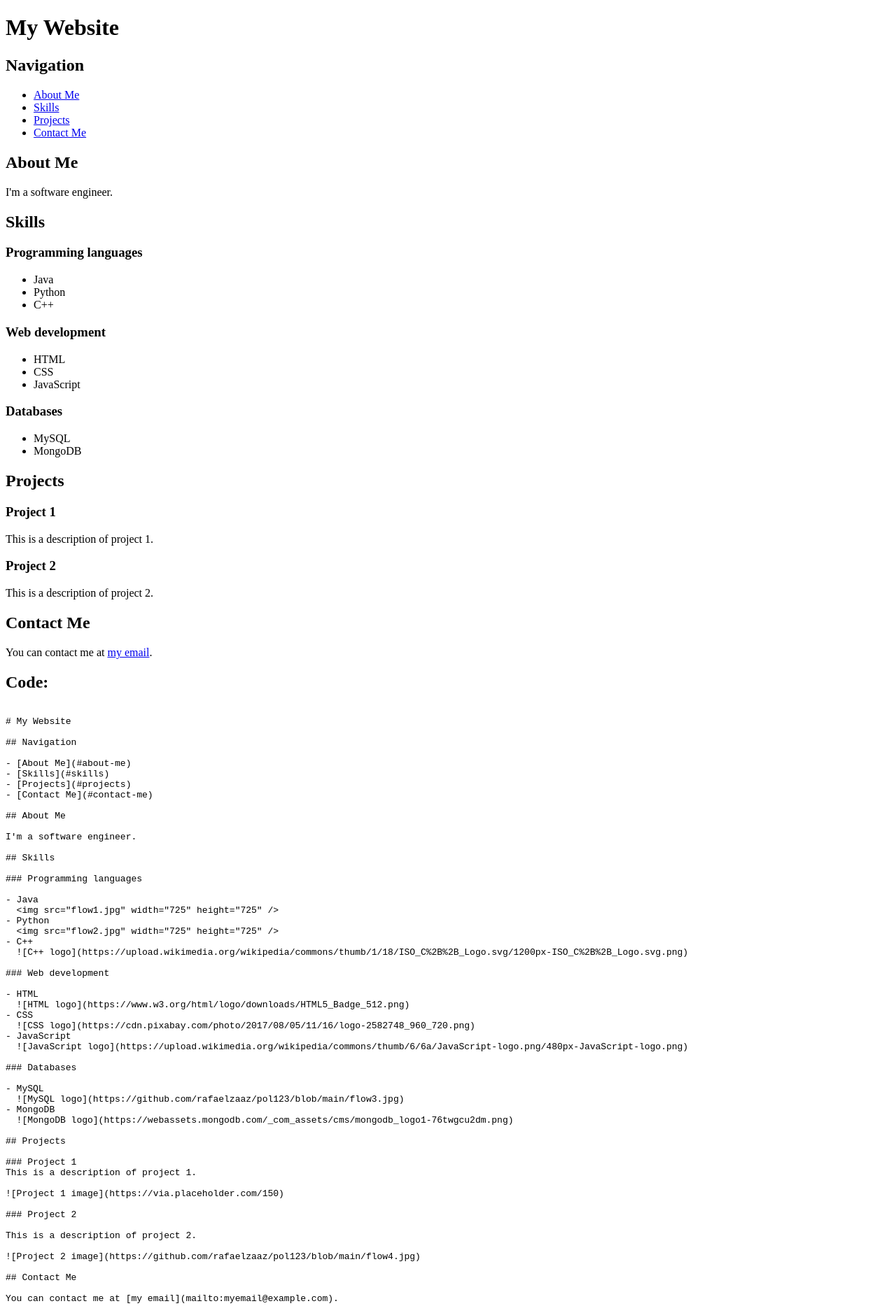
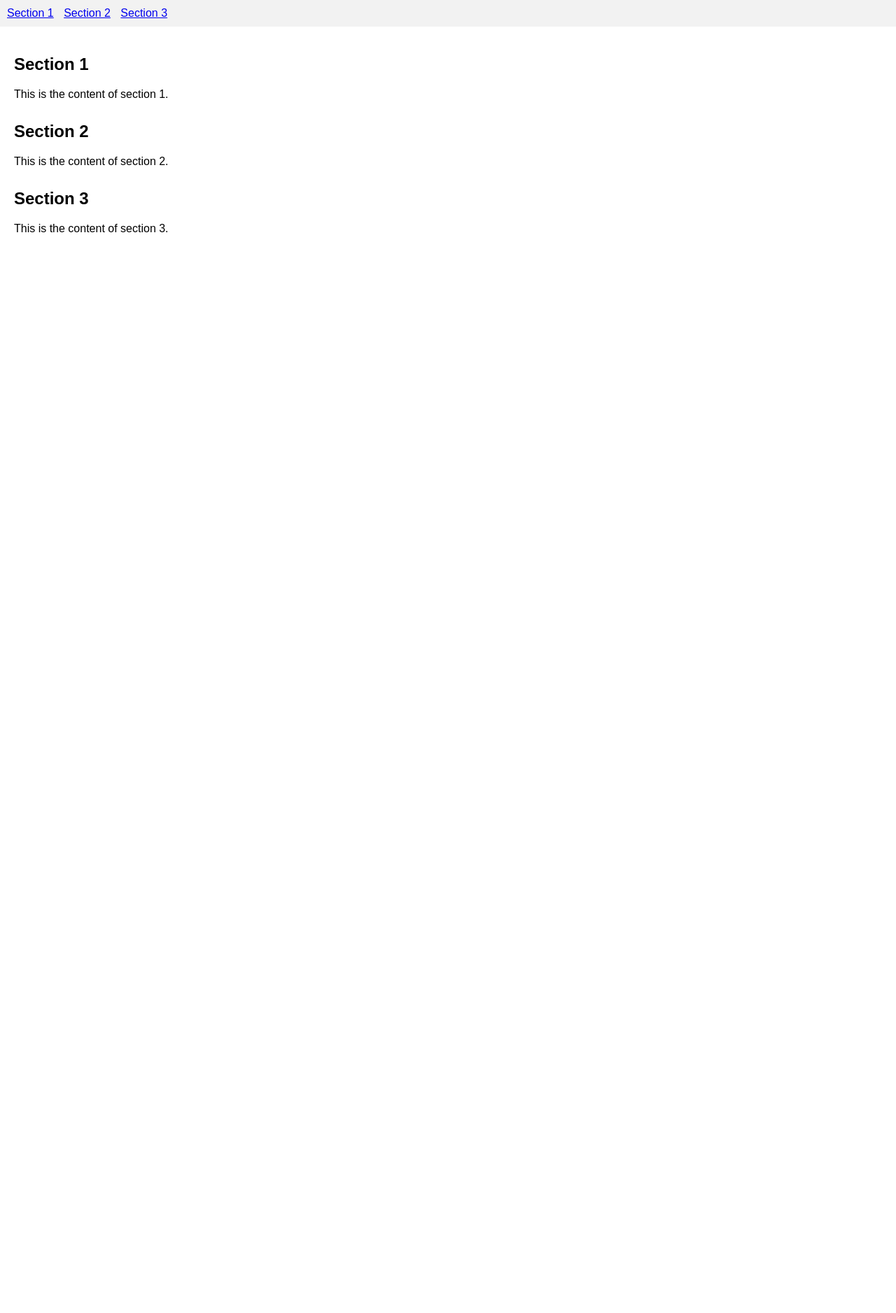
Before and after one commit to rafaelzaaz/pol123, a plain HTML site: page index.html in a window 1280 px wide. Shown: the whole page at 70% size. After the commit the page ends 800 px from the top, so only its background shows below. Drawn offline with Linux system fonts and the light colour scheme.

Commit message:
Update index.html

```diff
--- a/index.html
+++ b/index.html
@@ -1,112 +1,65 @@
 <!DOCTYPE html>
 <html>
 <head>
-  <title>My Webpage</title>
+  <title>Navigation Example</title>
+  <style>
+    body {
+      font-family: Arial, sans-serif;
+      margin: 0;
+      padding: 0;
+    }
+
+    header {
+      background-color: #f2f2f2;
+      padding: 10px;
+    }
+
+    nav ul {
+      list-style-type: none;
+      margin: 0;
+      padding: 0;
+    }
+
+    nav ul li {
+      display: inline;
+      margin-right: 10px;
+    }
+
+    main {
+      padding: 20px;
+    }
+
+    section {
+      margin-bottom: 30px;
+    }
+  </style>
 </head>
 <body>
-  <h1>My Website</h1>
+  <header>
+    <nav>
+      <ul>
+        <li><a href="#section1">Section 1</a></li>
+        <li><a href="#section2">Section 2</a></li>
+        <li><a href="#section3">Section 3</a></li>
+      </ul>
+    </nav>
+  </header>
 
-  <h2>Navigation</h2>
-  <ul>
-    <li><a href="#about-me">About Me</a></li>
-    <li><a href="#skills">Skills</a></li>
-    <li><a href="#projects">Projects</a></li>
-    <li><a href="#contact-me">Contact Me</a></li>
-  </ul>
+  <main>
+    <section id="section1">
+      <h2>Section 1</h2>
+      <p>This is the content of section 1.</p>
+    </section>
 
-  <h2>About Me</h2>
-  <p>I'm a software engineer.</p>
+    <section id="section2">
+      <h2>Section 2</h2>
+      <p>This is the content of section 2.</p>
+    </section>
 
-  <h2>Skills</h2>
-  <h3>Programming languages</h3>
-  <ul>
-    <li>Java</li>
-    <li>Python</li>
-    <li>C++</li>
-  </ul>
-
-  <h3>Web development</h3>
-  <ul>
-    <li>HTML</li>
-    <li>CSS</li>
-    <li>JavaScript</li>
-  </ul>
-
-  <h3>Databases</h3>
-  <ul>
-    <li>MySQL</li>
-    <li>MongoDB</li>
-  </ul>
-
-  <h2>Projects</h2>
-  <h3>Project 1</h3>
-  <p>This is a description of project 1.</p>
-
-  <h3>Project 2</h3>
-  <p>This is a description of project 2.</p>
-
-  <h2>Contact Me</h2>
-  <p>You can contact me at <a href="mailto:myemail@example.com">my email</a>.</p>
-
-  <h2>Code:</h2>
-  <pre><code>
-# My Website
-
-## Navigation
-
-- [About Me](#about-me)
-- [Skills](#skills)
-- [Projects](#projects)
-- [Contact Me](#contact-me)
-
-## About Me
-
-I'm a software engineer.
-
-## Skills
-
-### Programming languages
-
-- Java
-  &lt;img src="flow1.jpg" width="725" height="725" /&gt;
-- Python
-  &lt;img src="flow2.jpg" width="725" height="725" /&gt;
-- C++
-  ![C++ logo](https://upload.wikimedia.org/wikipedia/commons/thumb/1/18/ISO_C%2B%2B_Logo.svg/1200px-ISO_C%2B%2B_Logo.svg.png)
-
-### Web development
-
-- HTML
-  ![HTML logo](https://www.w3.org/html/logo/downloads/HTML5_Badge_512.png)
-- CSS
-  ![CSS logo](https://cdn.pixabay.com/photo/2017/08/05/11/16/logo-2582748_960_720.png)
-- JavaScript
-  ![JavaScript logo](https://upload.wikimedia.org/wikipedia/commons/thumb/6/6a/JavaScript-logo.png/480px-JavaScript-logo.png)
-
-### Databases
-
-- MySQL
-  ![MySQL logo](https://github.com/rafaelzaaz/pol123/blob/main/flow3.jpg)
-- MongoDB
-  ![MongoDB logo](https://webassets.mongodb.com/_com_assets/cms/mongodb_logo1-76twgcu2dm.png)
-
-## Projects
-
-### Project 1
-This is a description of project 1.
-
-![Project 1 image](https://via.placeholder.com/150)
-
-### Project 2
-
-This is a description of project 2.
-
-![Project 2 image](https://github.com/rafaelzaaz/pol123/blob/main/flow4.jpg)
-
-## Contact Me
-
-You can contact me at [my email](mailto:myemail@example.com).
-</code></pre>
-
+    <section id="section3">
+      <h2>Section 3</h2>
+      <p>This is the content of section 3.</p>
+    </section>
+  </main>
 </body>
 </html>
```
